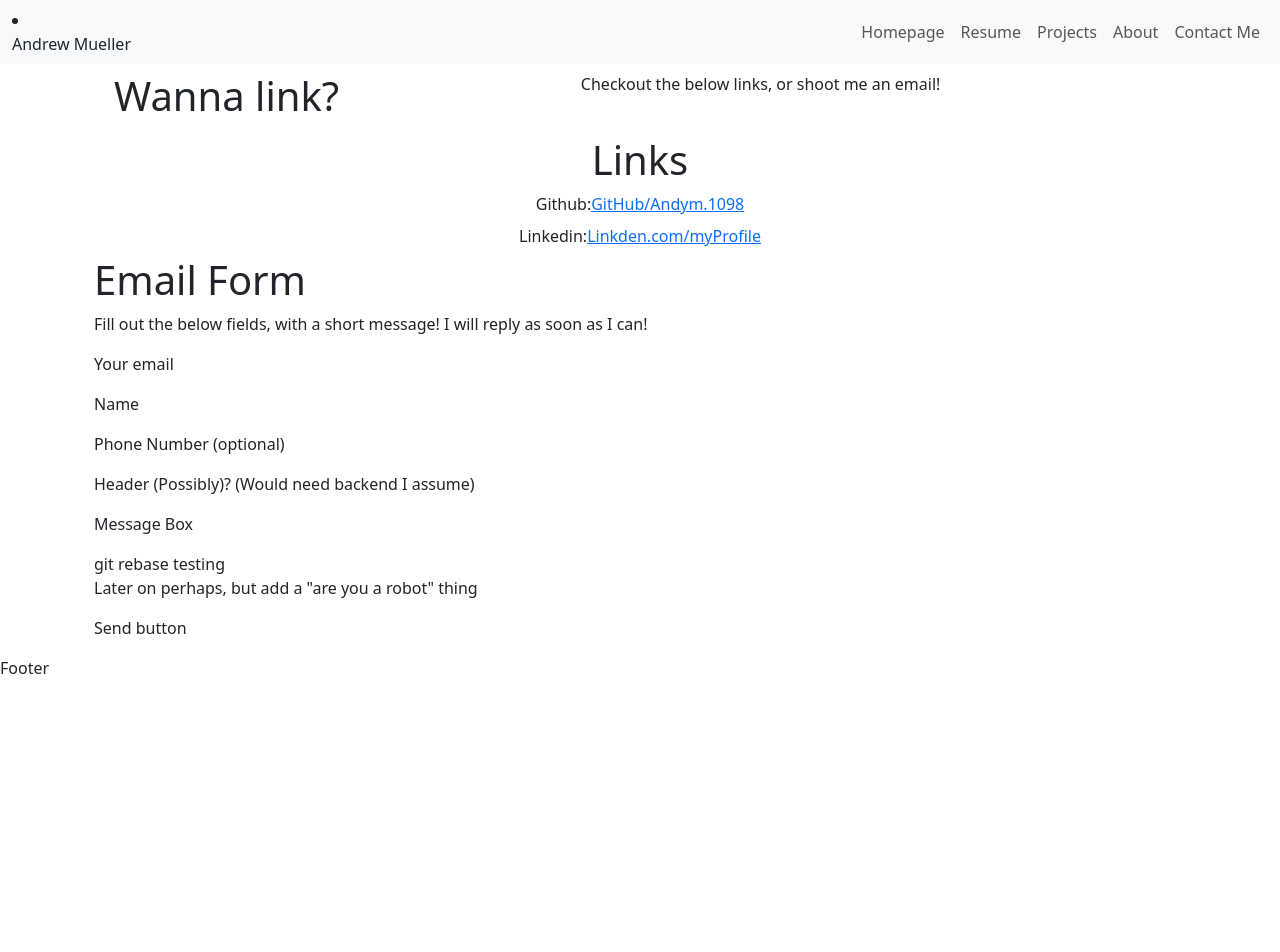
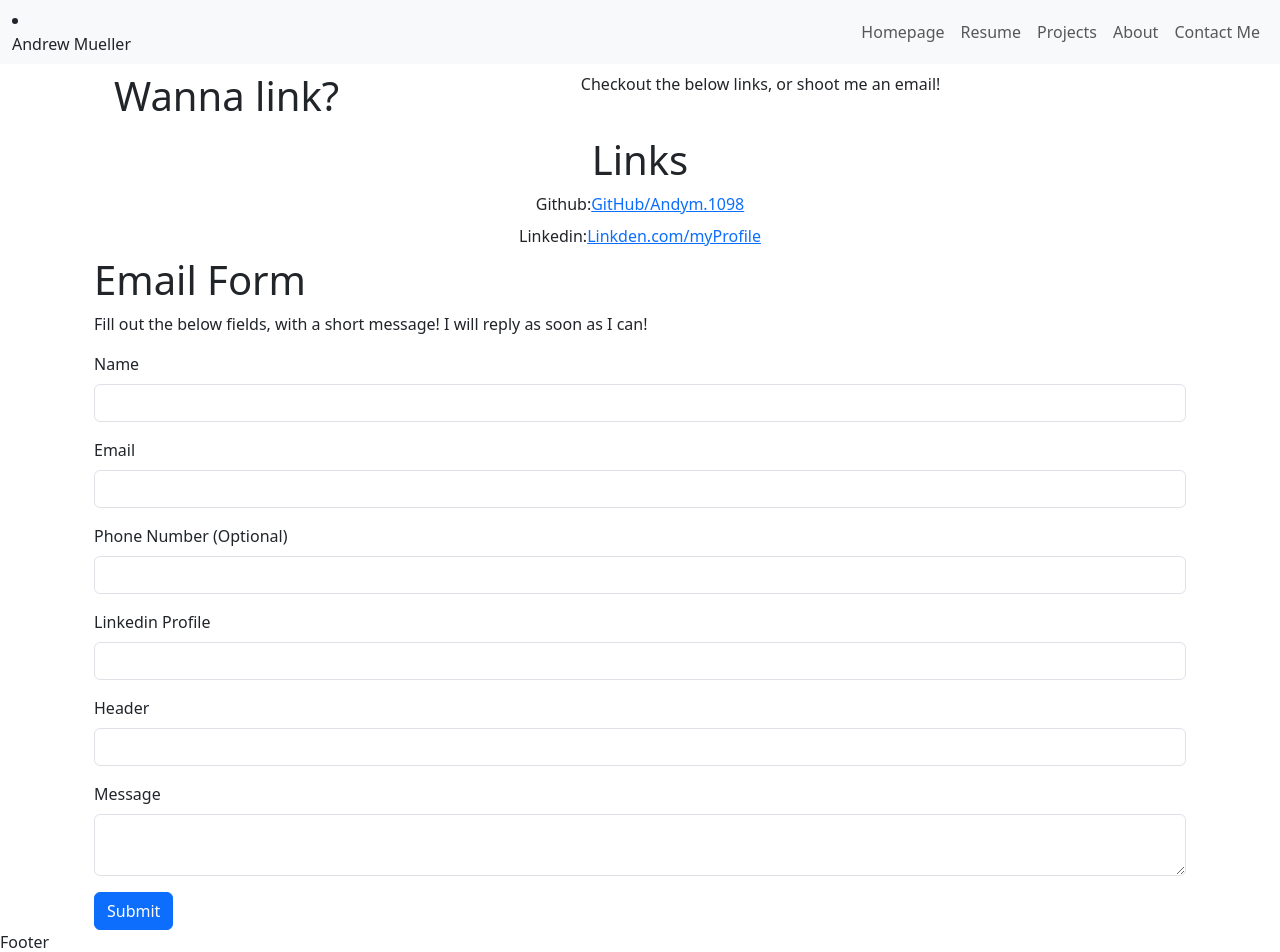
Before and after one commit to AndyM1098/AndyM1098.github.io, a React (Create React App) app in the folder main_site/: page /contact in a window 1280 px wide. Shown: the top 952 px of the page. Before the commit the page ends 800 px from the top, so only its background shows below. Built offline with nearby package versions, Linux system fonts and the light colour scheme.

Commit message:
Added in email form

```diff
--- a/main_site/src/components/ContactMe/ContactMeEmailForm.tsx
+++ b/main_site/src/components/ContactMe/ContactMeEmailForm.tsx
@@ -1,34 +1,69 @@
 
-function ContactMeEmailForm(){
+interface FormInfoFieldProp{
+    text : string,
+    field_id : string,
+    field_type?: string // Defaults to "text"
+}
 
+function FormInfoField({text, field_id, field_type = "text"}: FormInfoFieldProp){
     return(
+        <>
+            <div className="mb-3">
+                <label className="form-label">{text}</label>
+                <input type={field_type} className="form-control" id={field_id}/>
+            </div>
+        </>
+    )
 
-        <>
+}
+
+function EmailForm() {
+  return (
+    <>
+        <form>
+            {/* Misc Fields */}
+            <FormInfoField text="Name" field_id="ContactMeEmailFormName" />
+            <FormInfoField text="Email" field_id="ContactMeEmailFormEmail" field_type="email" />
+            <FormInfoField text="Phone Number (Optional)" field_id="ContactMeEmailFormPhone"/>
+            <FormInfoField text="Linkedin Profile" field_id="ContactMeEmailFormLinkedin" />
+            <FormInfoField text="Header" field_id="ContactMeEmailFormHeader" />
+
+            {/* Message Box */}
             <div>
-                <h1>Email Form</h1>
-                <p>
-                    Fill out the below fields, with a short message!
-                    I will reply as soon as I can!
-                </p>
-                <div> {/* Form components*/}
-                    <p>Your email</p>
+                <label className="form-label">Message</label>
+                <div className="input-group">
+                    <textarea className="form-control" aria-label="With textarea" id="ContactMeEmailFormMessage" required></textarea>
+                </div>
+            </div>
 
-                    <p>Name</p>
-                    <p>Phone Number (optional)</p>
+            <button type="submit" className="mt-3 btn btn-primary">Submit</button>
 
-                    <p>Header (Possibly)? (Would need backend I assume)</p>
-                    <p>Message Box</p>
+        </form>
 
 
-                    git rebase testing
+    </>
+  );
+}
 
+function ContactMeEmailForm() {
+  return (
+    <>
+      <div>
+        <div>
+          <h1>Email Form</h1>
+          <p>
+            Fill out the below fields, with a short message! I will reply as
+            soon as I can!
+          </p>
+        </div>
 
-                    <p>Later on perhaps, but add a "are you a robot" thing</p>
-                    <p>Send button</p>
-                </div>
-            </div>
-        </>
-    );
+        <div>
+            <EmailForm />
+        </div>
+
+      </div>
+    </>
+  );
 }
 
 export default ContactMeEmailForm;
```
